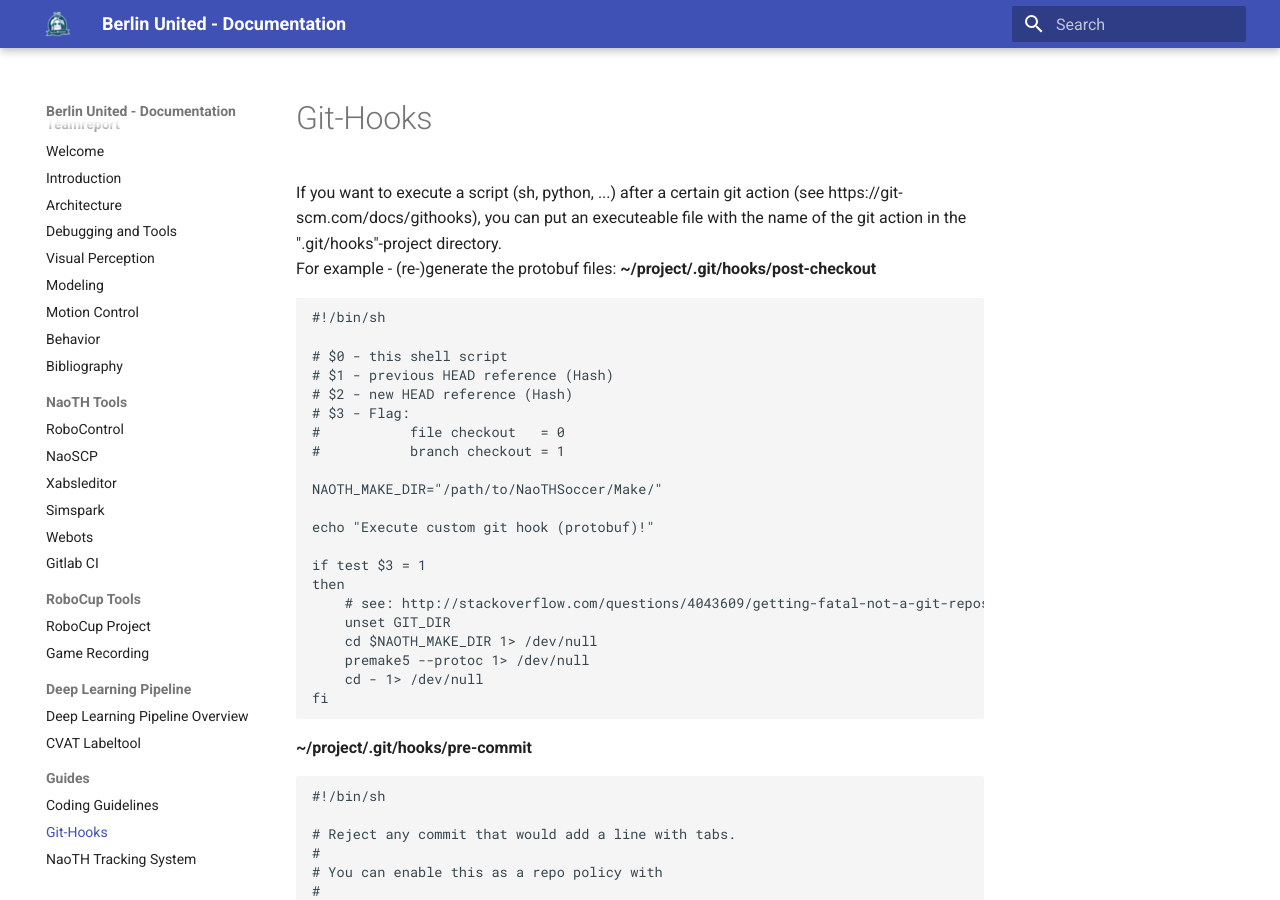
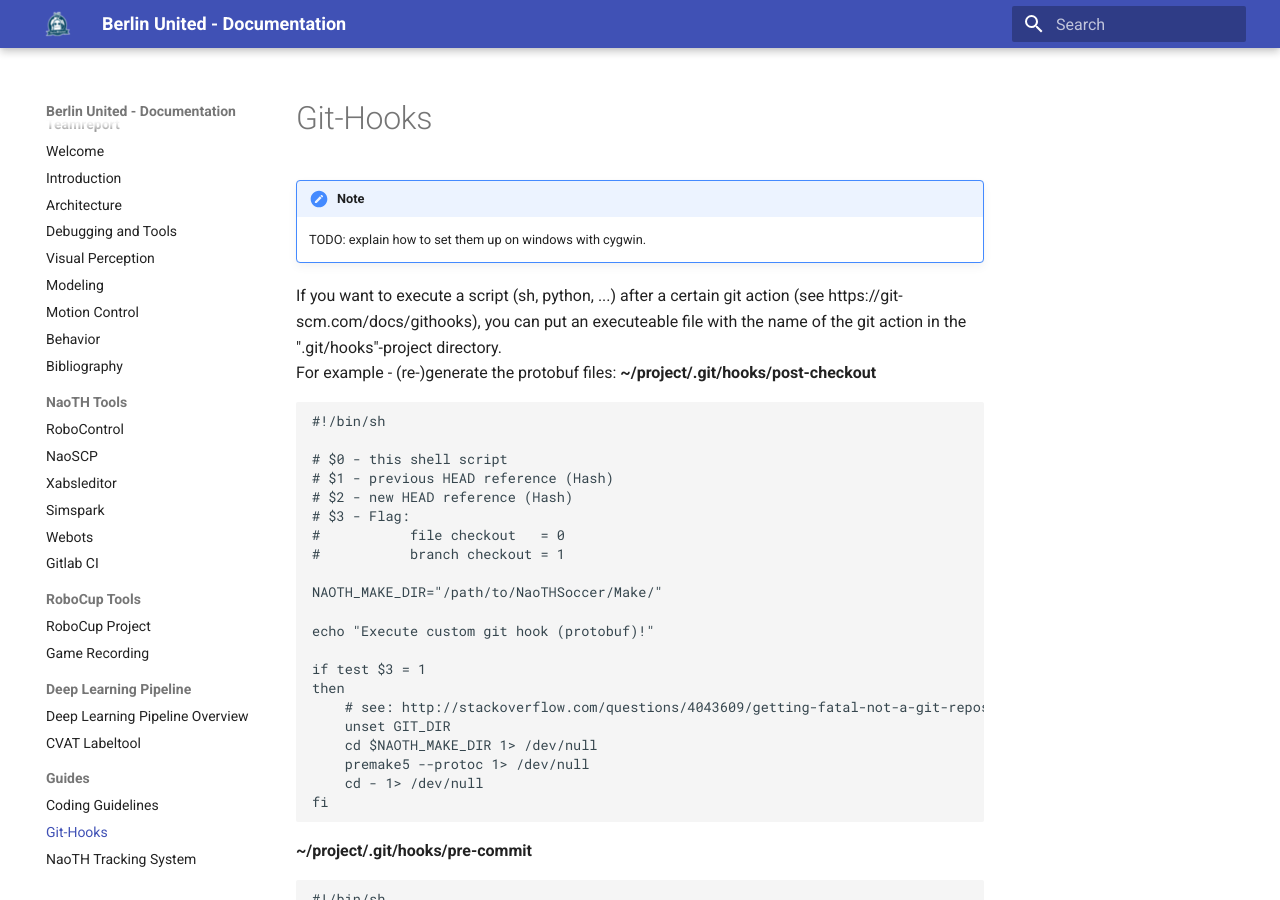
Before and after one commit to BerlinUnited/berlinunited.github.io, an MkDocs documentation site: the page built from docs/guides/git-hooks.md, in a window 1280 px wide and 900 px high. Built offline with MkDocs 1.6.1 and Material for MkDocs 9.7.7, drawn with Linux system fonts in a browser that asks for light colours.

Commit message:
add todo for git hooks

```diff
--- a/docs/guides/git-hooks.md
+++ b/docs/guides/git-hooks.md
@@ -1,4 +1,6 @@
 # Git-Hooks
+!!! note
+    TODO: explain how to set them up on windows with cygwin.
 
 If you want to execute a script (sh, python, ...) after a certain git
 action (see https://git-scm.com/docs/githooks), you can put an
--- a/mkdocs.yml
+++ b/mkdocs.yml
@@ -38,6 +38,7 @@ theme:
 
 markdown_extensions:
   - attr_list
+  - admonition
   - pymdownx.arithmatex:
       generic: true
   #- stella.tilde2
```
